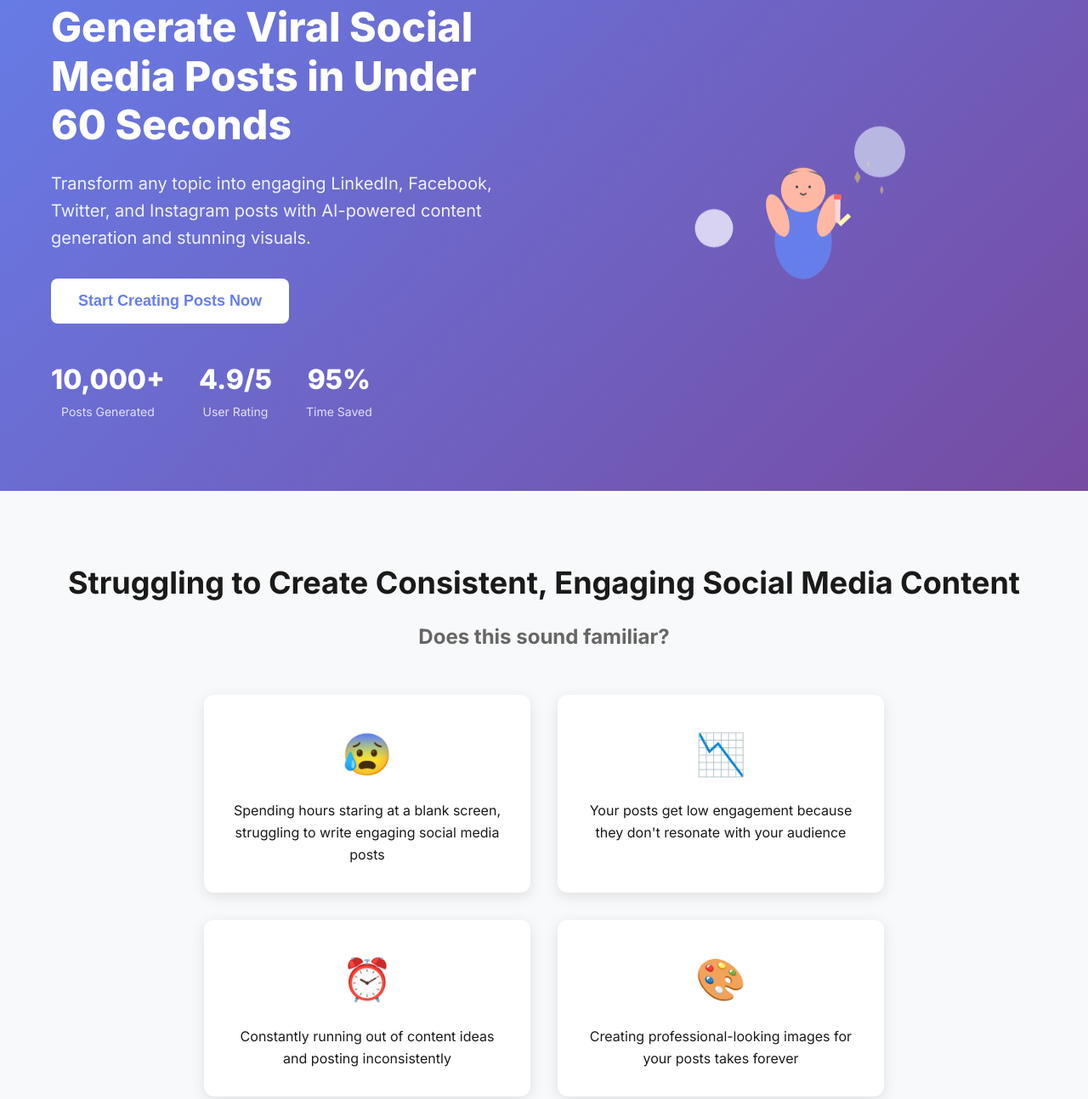
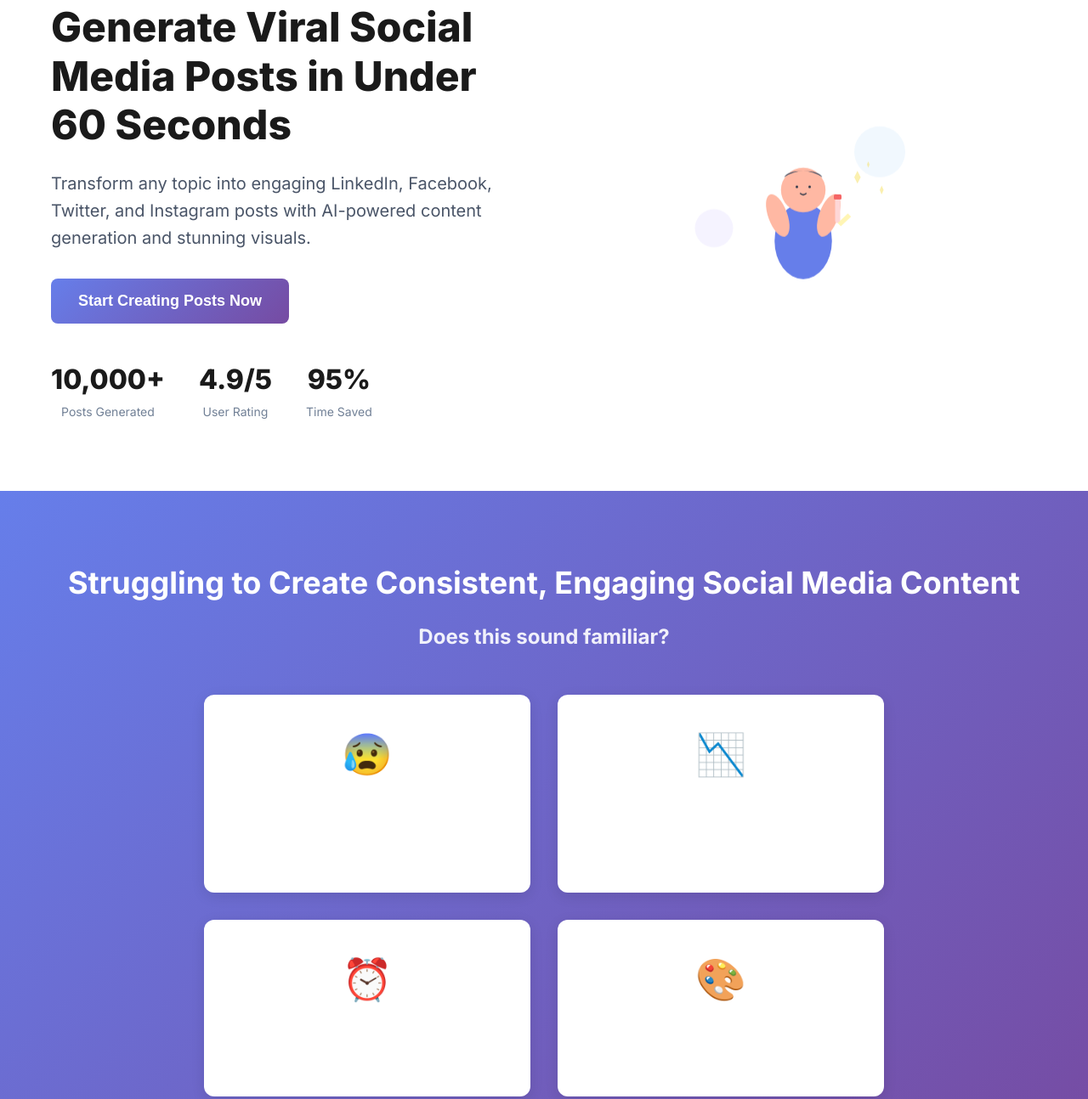
Before and after one commit to vonderheiden/AI-Social-Media-Post-Generator, a website: page landing.html in a window 1280 px wide. Shown: the part 197-1491 px from the top of the page at 85% size. Drawn offline with nearby package versions, Linux system fonts and the light colour scheme.

Commit message:
Swap color schemes between hero and problem sections
- Change hero section to white background with dark text
- Update hero button to gradient blue/purple
- Change problem section to gradient blue/purple background with white text
- Makes hero section easier to customize with different illustrations

```diff
--- a/landing.css
+++ b/landing.css
@@ -77,8 +77,8 @@ body {
 }/*
 Hero Section */
 .hero {
-    background: linear-gradient(135deg, #667eea 0%, #764ba2 100%);
-    color: white;
+    background: white;
+    color: #1a1a1a;
     padding: 120px 0 80px;
     margin-top: 80px;
 }
@@ -99,13 +99,13 @@ Hero Section */
 
 .hero p {
     font-size: 20px;
-    opacity: 0.9;
+    color: #4a5568;
     margin-bottom: 32px;
 }
 
 .hero-cta {
-    background: white;
-    color: #667eea;
+    background: linear-gradient(135deg, #667eea 0%, #764ba2 100%);
+    color: white;
     border: none;
     padding: 16px 32px;
     border-radius: 8px;
@@ -118,7 +118,7 @@ Hero Section */
 
 .hero-cta:hover {
     transform: translateY(-2px);
-    box-shadow: 0 8px 24px rgba(0, 0, 0, 0.2);
+    box-shadow: 0 8px 24px rgba(102, 126, 234, 0.3);
 }
 
 .hero-stats {
@@ -138,7 +138,7 @@ Hero Section */
 
 .stat-label {
     font-size: 14px;
-    opacity: 0.8;
+    color: #718096;
 }
 
 .hero-visual {
@@ -182,11 +182,11 @@ Hero Section */
 @keyframes twinkle {
     0%, 100% { opacity: 1; }
     50% { opacity: 0.5; }
-}/* P
-roblem Section */
+}/* Problem Section */
 .problem-section {
     padding: 80px 0;
-    background: #f8f9fa;
+    background: linear-gradient(135deg, #667eea 0%, #764ba2 100%);
+    color: white;
 }
 
 .problem-section h2 {
@@ -199,7 +199,7 @@ roblem Section */
 .problem-section h3 {
     font-size: 24px;
     text-align: center;
-    color: #666;
+    color: rgba(255, 255, 255, 0.9);
     margin-bottom: 48px;
 }
 
@@ -410,8 +410,7 @@ Why Us Section */
     left: -30px;
     font-size: 30px;
     animation: twinkle 1.5s infinite;
-}/
-* Reviews Section */
+}/* Reviews Section */
 .reviews {
     padding: 80px 0;
     background: #f8f9fa;
```
